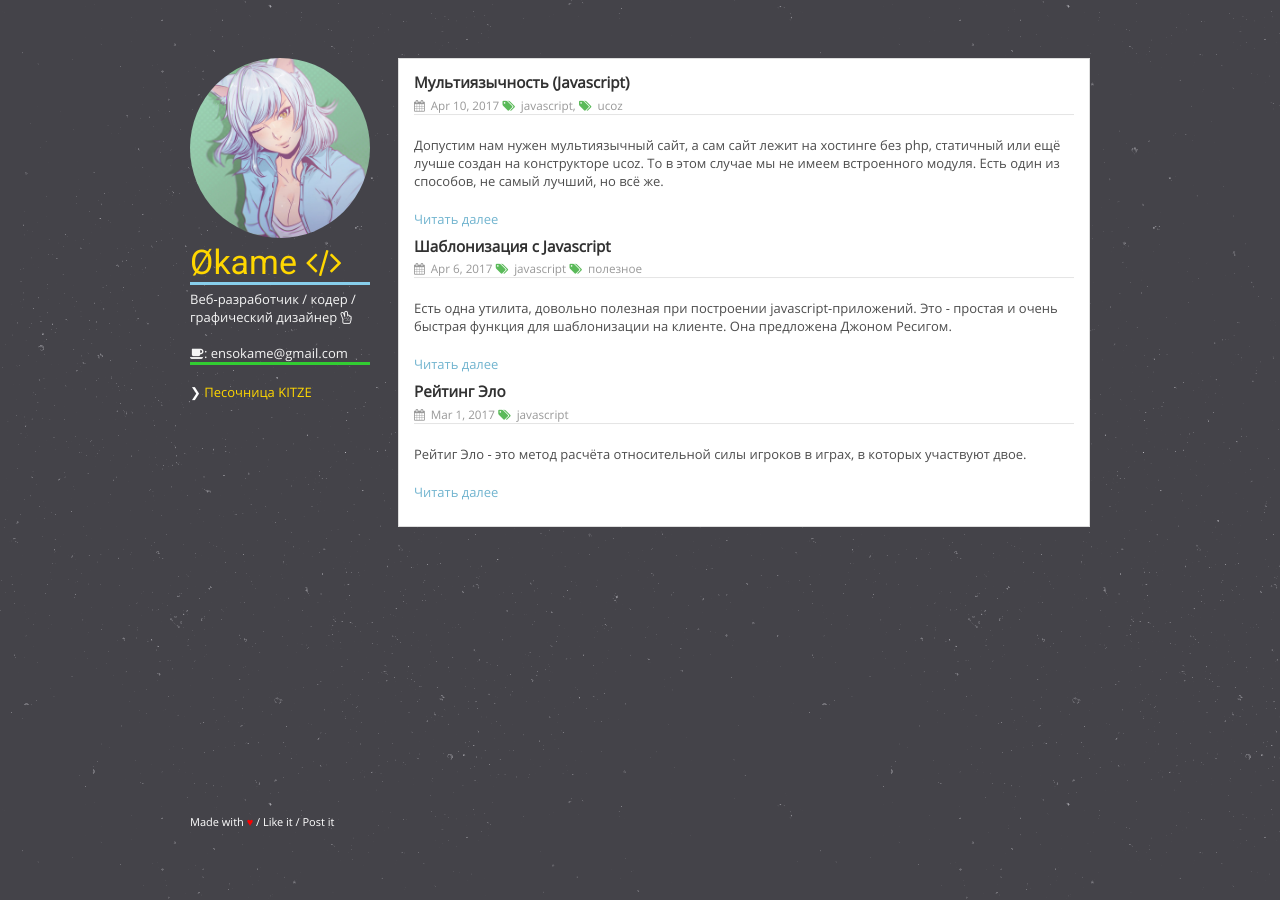
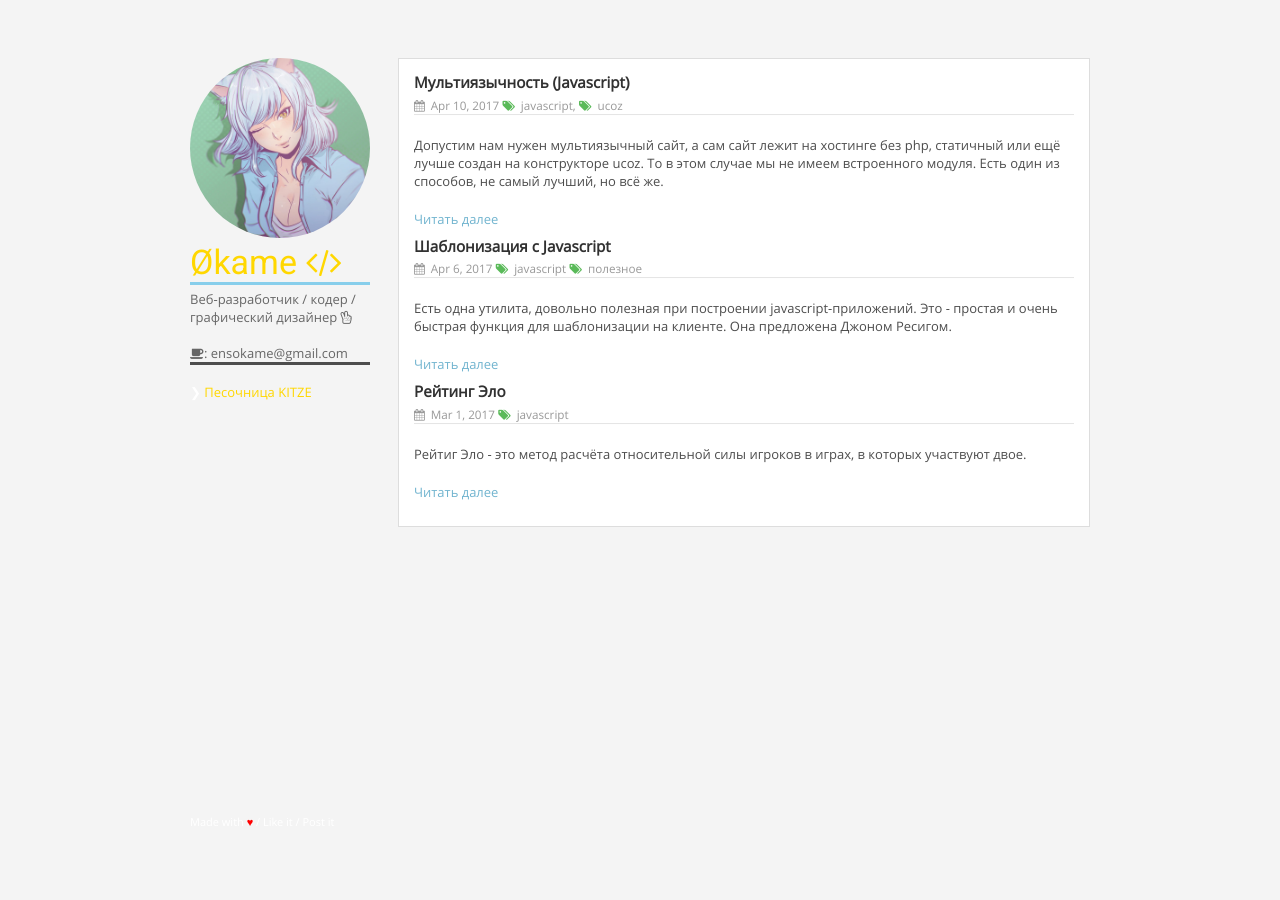
Before and after one commit to IOEnso/ioenso.github.io, a Jekyll site: the page built from index.html, in a window 1280 px wide. Built offline with Jekyll 4.4.1, drawn with Linux system fonts in a browser that asks for light colours.

Commit message:
Update main.css

```diff
--- a/assets/css/main.css
+++ b/assets/css/main.css
@@ -1,7 +1,7 @@
 @import url('/assets/fonts/OpenSans/OpenSans.css');
 
 body {
-  background: #2d2d2d url(/assets/img/stardust.png) repeat;
+  background: #f4f4f4;
   padding:50px;
   font: 13px "OpenSans";
   color:#fff;
@@ -78,10 +78,10 @@ a:hover small {
 	border: 7px solid #87CEEB;
 }
 .dsbk {
-	color: #F5F5F5;
+	color: #666666;
 	margin: 0;
 	margin-top: 5px;
-	border-bottom: 3px solid #32CD32;
+	border-bottom: 3px solid #4d4d4d;
 }
 blockquote {
   border-left:1px solid #e5e5e5;
```
